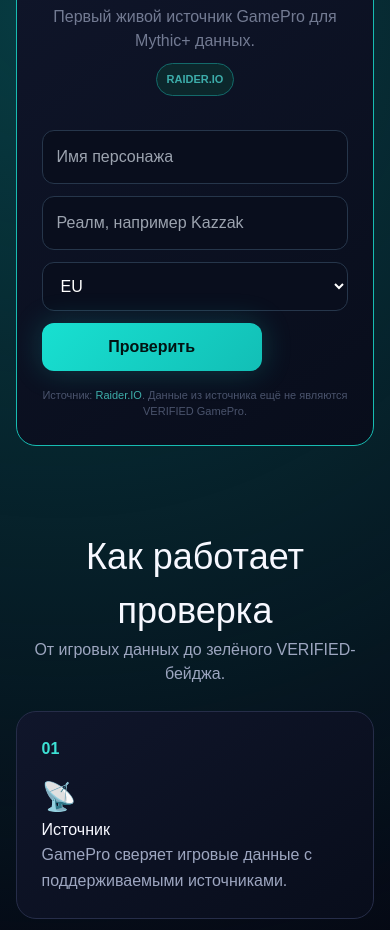
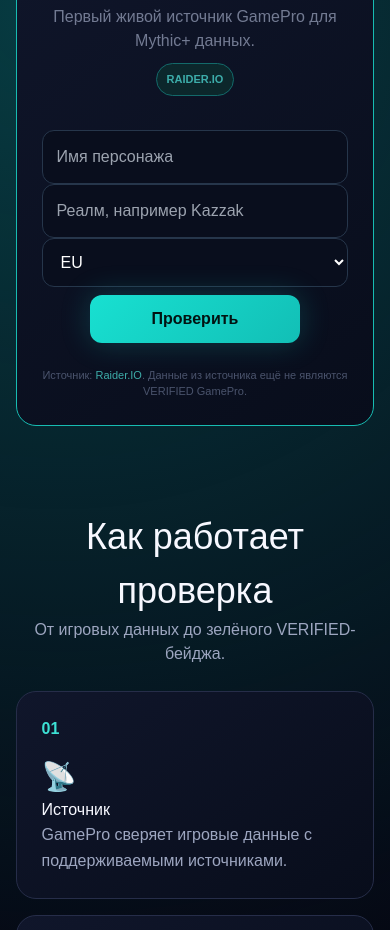
Before and after one commit to vesttrading/gamepro-market, a Next.js app: page / in a window 390 px wide. Shown: the part 2160-3090 px from the top of the page. Built offline with nearby package versions, Linux system fonts and the light colour scheme; no server answers.

Commit message:
Refactor button styles and layout in globals.css
Updated button layout and styling for better responsiveness and alignment.

```diff
--- a/app/globals.css
+++ b/app/globals.css
@@ -237,20 +237,31 @@ section#raiderio div:has(> button + a) a {
     }
 }
 
-/* Находим родительский блок кнопок и выстраиваем их в ряд */
-section#raiderio div:has(> button[class*="save"]),
-section#raiderio div:has(> button + button),
-section#raiderio div:has(> a + button) {
-    display: flex !important;
-    flex-direction: row !important; /* Строго горизонтально */
-    justify-content: center !important; /* По центру */
-    gap: 16px !important; /* Расстояние между ними */
-    width: 100% !important;
+/* Находим главный блок с результатами и центрируем всё текстовое содержимое */
+section#raiderio div.jsx-f4888bab762c3c0 > div:last-child,
+section#raiderio > div > div:last-of-type {
+    text-align: center !important; /* Центрирует кнопки на экране */
+    display: block !important;     /* Сбрасываем флекс-колонку, которая выстраивала их вертикально */
 }
 
-/* Настраиваем ширину самих нижних кнопок */
+/* Напрямую находим обе кнопки и принудительно ставим их в один ряд */
 section#raiderio button:not(form button),
-section#raiderio a[class*="button"] {
-    width: 220px !important; /* Меняйте эту цифру для размера */
-    margin: 0 !important;
+section#raiderio a[class*="button"],
+section#raiderio div:not(.jsx-f4888bab762c3c0) button {
+    display: inline-block !important; /* Выстраивает кнопки горизонтально плечом к плечу */
+    vertical-align: middle !important;
+    margin: 8px 10px !important;       /* Отступы вокруг кнопок, чтобы они не слипались */
+
+    /* РАЗМЕРЫ КНОПОК: меняйте эти цифры под себя */
+    width: 210px !important;          /* Ширина каждой кнопки */
+    padding: 12px 0 !important;       /* Высота (внутренние отступы) */
 }
+
+/* На мобильных телефонах возвращаем их друг под друга, чтобы было удобно нажимать пальцем */
+@media (max-width: 768px) {
+    section#raiderio button:not(form button) {
+        display: block !important;
+        width: 100% !important;
+        margin: 8px 0 !important;
+    }
+}
```
